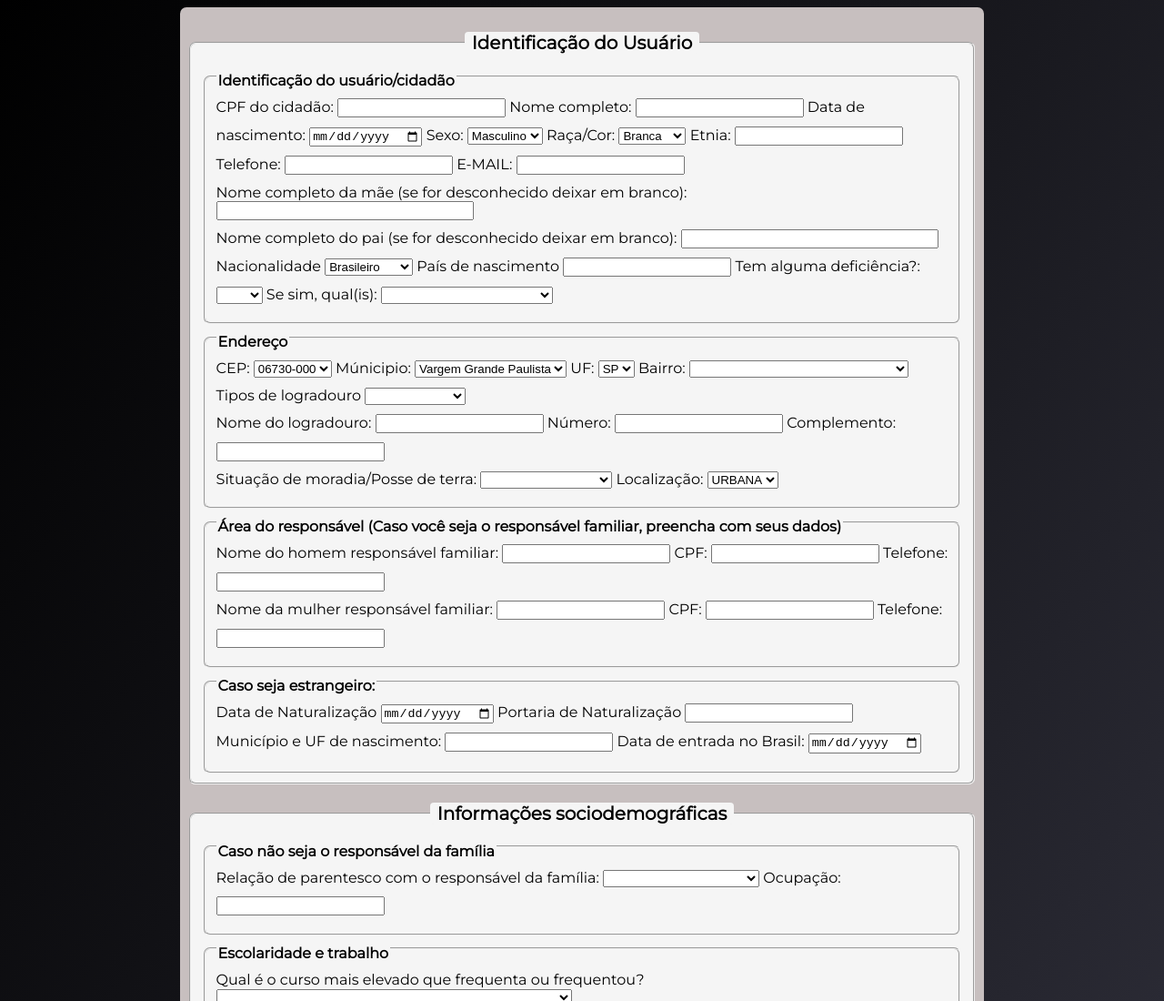
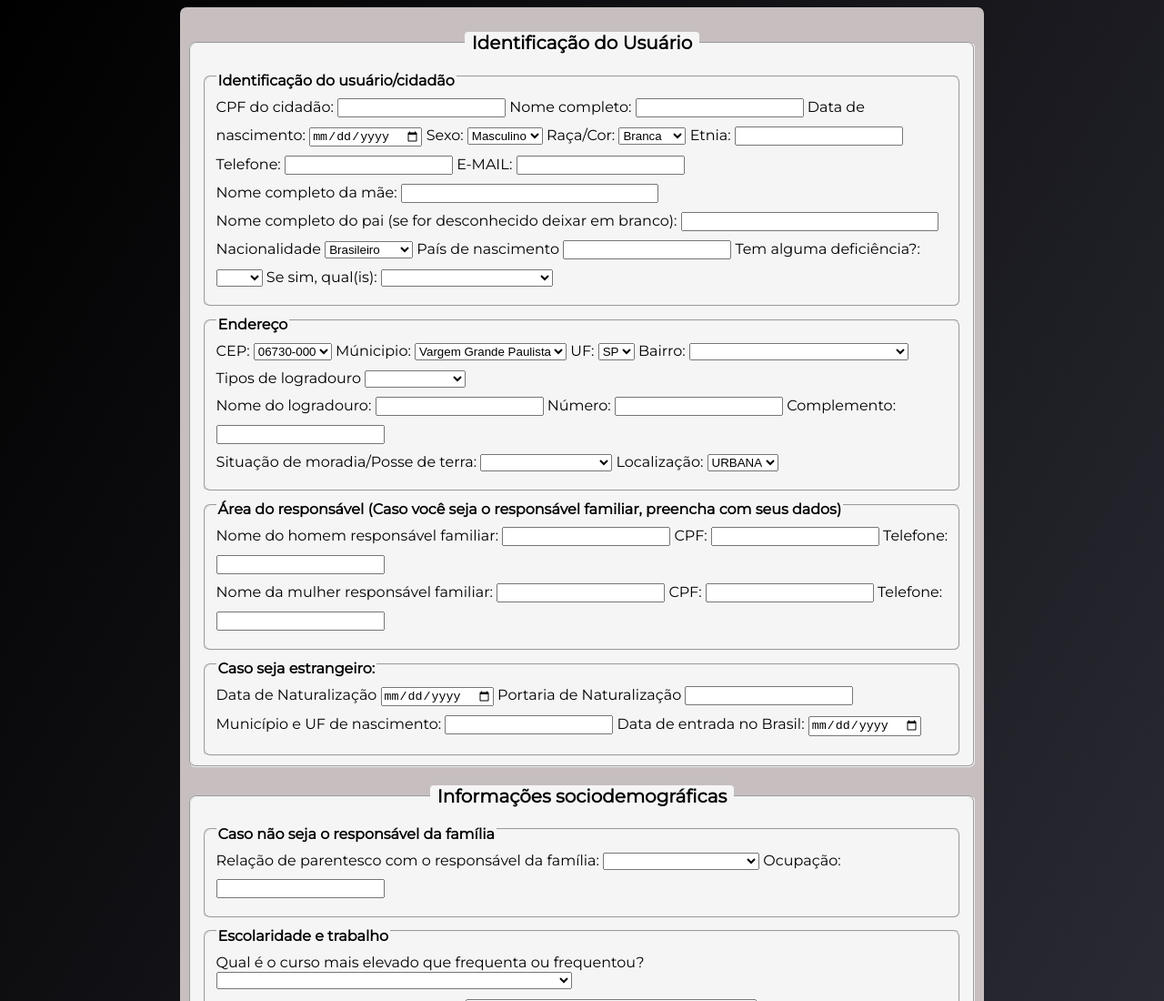
Before and after one commit to LucasRochaAlmeida/cadastro-individual, a website: page public/cadastroInd.html in a window 1280 px wide. Shown: the top 1100 px of the page at 91% size. Drawn offline with Linux system fonts and the light colour scheme.

Commit message:
alterando porta

```diff
--- a/public/cadastroInd.html
+++ b/public/cadastroInd.html
@@ -57,7 +57,7 @@
 
                 <br />
 
-                <label for="nomeCompletoMae">Nome completo da mãe (se for desconhecido deixar em branco):</label>
+                <label for="nomeCompletoMae">Nome completo da mãe:</label>
                 <input type="text" name="nomeCompletoMae" id="nomeCompletoMae" style="padding-right: 100px;">
 
                 <br />
```
